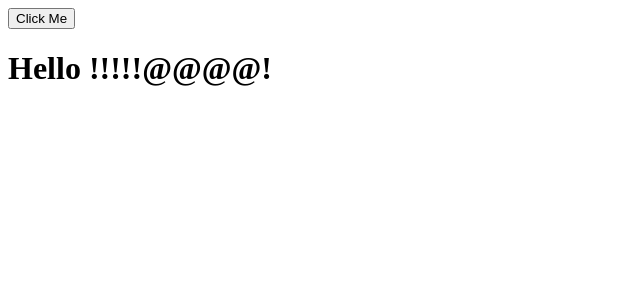
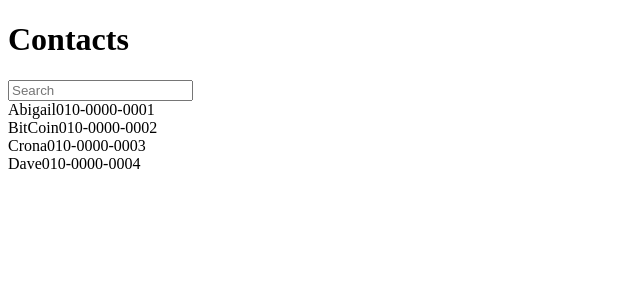
Before and after one commit to hogyun3709/contact-project, a React app: page / in a window 1280 px wide. Shown: the top 300 px of the page, without its empty margins (0-640 px from the left). Built offline with nearby package versions, Linux system fonts and the light colour scheme.

Commit message:
Contact Search Feature

```diff
--- a/src/components/App.js
+++ b/src/components/App.js
@@ -1,21 +1,12 @@
 import React from 'react';
+import Contact from './Contact';
 
 class App extends React.Component {
-  constructor(props){
-    super(props);
-    this.state={
-      name:''
-    };
-  }
-  render() {
-    return (
-      <div>
-        <button onClick={() => {this.setState({name:'Hogyun'})}}>Click Me</button>
-        <h1>Hello !!!!!@@@@!{this.state.name}</h1>
-
-      </div>
-    );
-  }
+    render(){
+        return (
+                <Contact/>
+        );
+    }
 }
 
 export default App;
--- /dev/null
+++ b/src/components/Contact.js
@@ -0,0 +1,56 @@
+import React from 'react';
+import ContactInfo from './ContactInfo';
+
+export default class Contact extends React.Component {
+  constructor(props){
+    super(props);
+      this.state = {
+        keyword: '',
+        contactData: [{
+          name: 'Abigail',
+          phone: '010-0000-0001'
+        },{
+          name: 'BitCoin',
+          phone: '010-0000-0002'
+        },{
+          name: 'Crona',
+          phone: '010-0000-0003'
+        },{
+          name: 'Dave',
+          phone: '010-0000-0004'
+        }]
+      };
+      this.handleChange = this.handleChange.bind(this);
+  }
+
+  handleChange(e){
+    this.setState({
+      keyword: e.target.value
+    });
+  }
+
+
+  render(){
+    const mapToComponents = (data) => {
+      data.sort();
+      data = data.filter((contact)=>{
+        return contact.name.toLowerCase().indexOf(this.state.keyword) > -1;
+      })
+      return data.map((contact, i) => {
+        return (<ContactInfo contact={contact} key={i}/>);
+      });
+    };
+    return (
+      <div>
+        <h1>Contacts</h1>
+      <input
+        name="keyword"
+        placeholder="Search"
+        value={this.state.keyword}
+        onChange={this.handleChange}
+        ></input>
+        <div>{mapToComponents(this.state.contactData)}</div>
+      </div>
+    );
+  }
+}
--- /dev/null
+++ b/src/components/ContactInfo.js
@@ -0,0 +1,9 @@
+import React from 'react';
+
+export default class ContactInfo extends React.Component {
+  render(){
+    return (
+      <div>{this.props.contact.name}{this.props.contact.phone}</div>
+    )
+  }
+}
```
